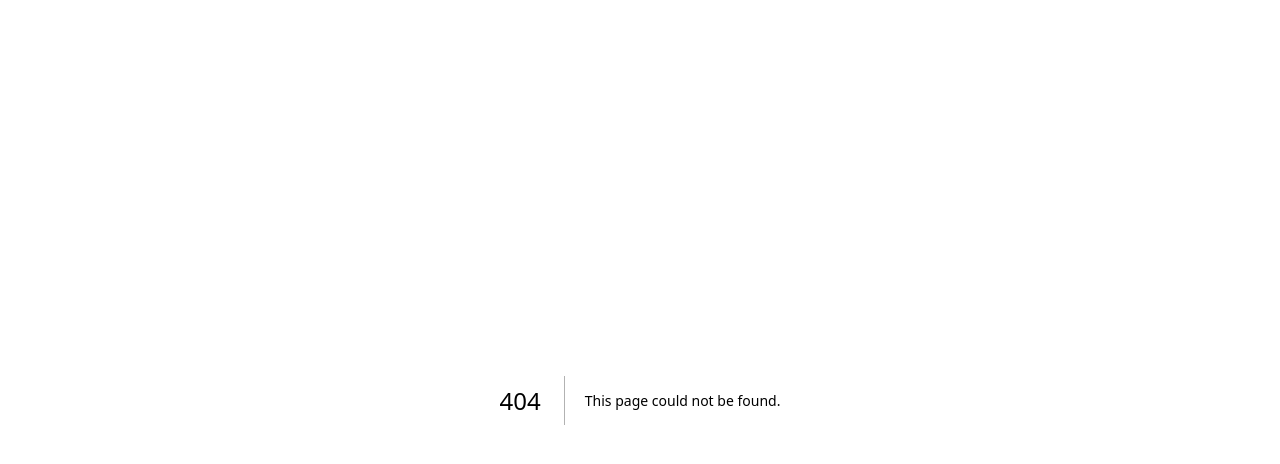
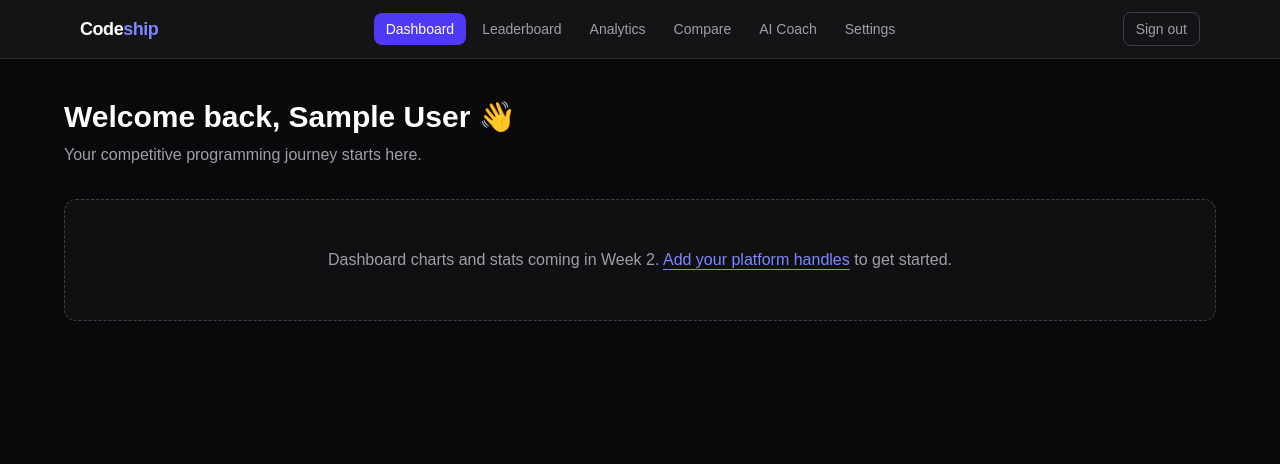
Before and after one commit to Vinamra3215/CodeShip, a Next.js app: page /dashboard in a window 1280 px wide. Before the commit this address had no page. Shown: the top 464 px of the page. Built offline with nearby package versions, Linux system fonts and the light colour scheme; no server answers; sample sign-in values are in the browser's storage.

Commit message:
feat(dashboard): add session-gated dashboard placeholder with link to settings

```diff
--- /dev/null
+++ b/src/app/(app)/dashboard/page.tsx
@@ -0,0 +1,33 @@
+import { auth } from "@/lib/auth";
+import { redirect } from "next/navigation";
+import Link from "next/link";
+
+export default async function DashboardPage() {
+  const session = await auth();
+  if (!session) redirect("/login");
+
+  return (
+    <main className="px-4 py-10">
+      <div className="mx-auto max-w-6xl">
+        <div className="mb-8">
+          <h1 className="text-3xl font-bold text-white">
+            Welcome back, {session.user?.name} 👋
+          </h1>
+          <p className="mt-2 text-zinc-400">
+            Your competitive programming journey starts here.
+          </p>
+        </div>
+
+        <div className="rounded-xl border border-dashed border-zinc-700 bg-zinc-900/50 p-12 text-center">
+          <p className="text-zinc-400">
+            Dashboard charts and stats coming in Week 2.{" "}
+            <Link href="/settings" className="text-indigo-400 hover:text-indigo-300 underline underline-offset-4">
+              Add your platform handles
+            </Link>{" "}
+            to get started.
+          </p>
+        </div>
+      </div>
+    </main>
+  );
+}
```
